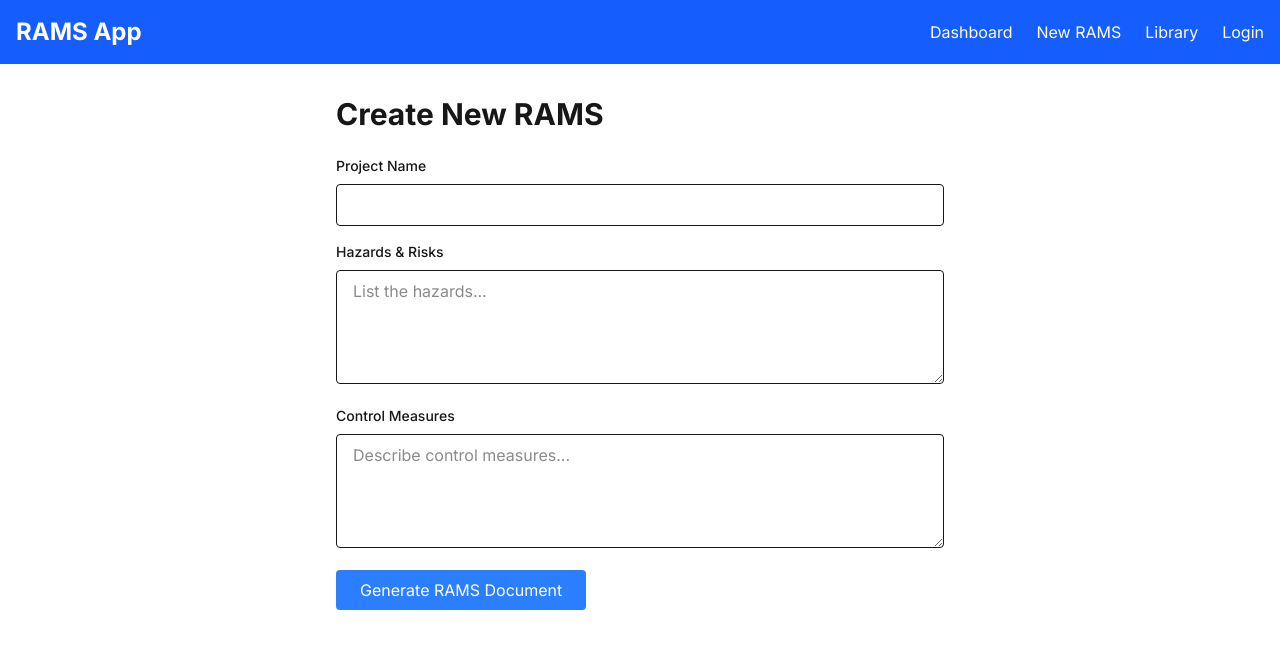
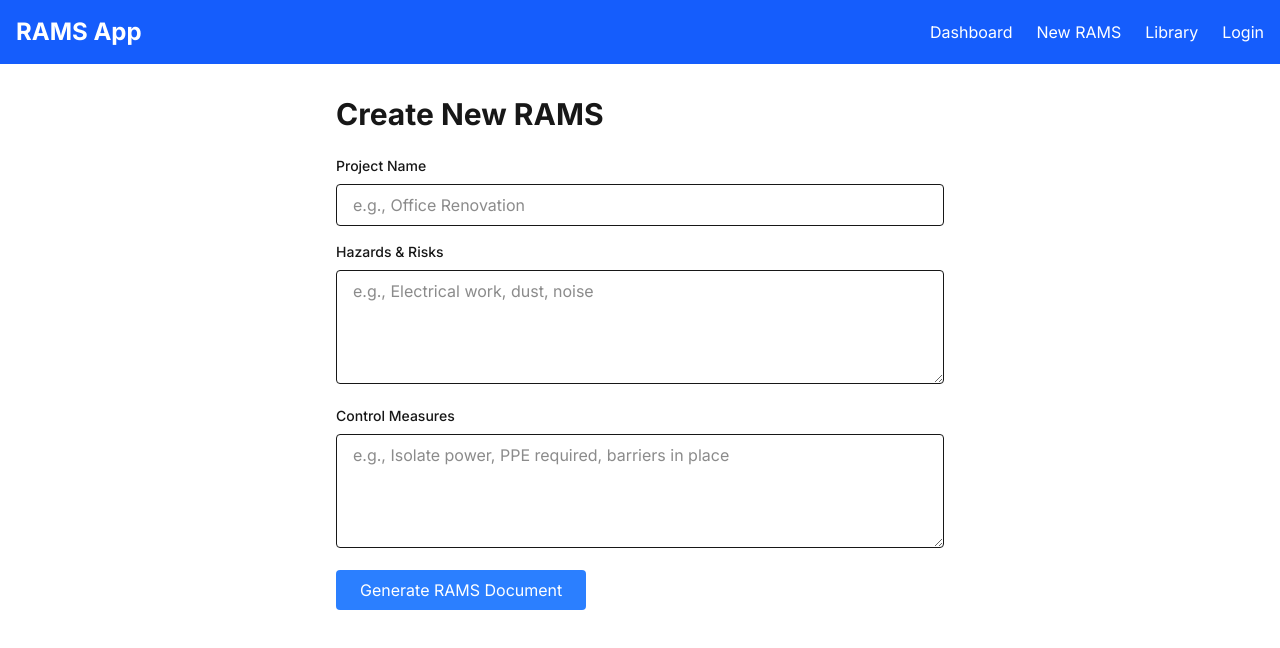
Before and after one commit to Hannlytics/rams-generator, a Next.js app: page /new-rams in a window 1280 px wide. Shown: the top 648 px of the page. Built offline with nearby package versions, Linux system fonts and the light colour scheme.

Commit message:
Update new-rams form with proper fields and API integration

```diff
--- a/app/new-rams/page.tsx
+++ b/app/new-rams/page.tsx
@@ -41,6 +41,7 @@ export default function NewRams() {
               value={projectName}
               onChange={(e) => setProjectName(e.target.value)}
               className="w-full px-4 py-2 border rounded"
+              placeholder="e.g., Office Renovation"
               required
             />
           </div>
@@ -52,7 +53,7 @@ export default function NewRams() {
               onChange={(e) => setHazards(e.target.value)}
               className="w-full px-4 py-2 border rounded"
               rows={4}
-              placeholder="List the hazards..."
+              placeholder="e.g., Electrical work, dust, noise"
               required
             />
           </div>
@@ -64,7 +65,7 @@ export default function NewRams() {
               onChange={(e) => setControls(e.target.value)}
               className="w-full px-4 py-2 border rounded"
               rows={4}
-              placeholder="Describe control measures..."
+              placeholder="e.g., Isolate power, PPE required, barriers in place"
               required
             />
           </div>
```
